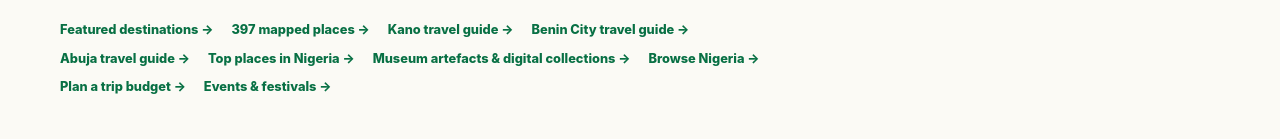
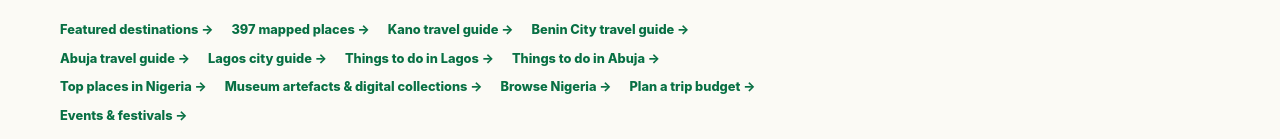
Before and after one commit to eghosa001/nigeria, a Next.js app: page /explore in a window 1280 px wide. Shown: the part 483-622 px from the top of the page. Built offline with nearby package versions, Linux system fonts and the light colour scheme; no server answers.

Commit message:
Surface high-intent city travel searches on Tour Nigeria

```diff
--- a/app/explore/page.tsx
+++ b/app/explore/page.tsx
@@ -113,6 +113,9 @@ export default function ExplorePage() {
             <Link href="/explore/kano">Kano travel guide</Link>
             <Link href="/explore/benin-city">Benin City travel guide</Link>
             <Link href="/explore/abuja">Abuja travel guide</Link>
+            <Link href="/explore/lagos">Lagos city guide</Link>
+            <Link href="/explore/things-to-do-lagos">Things to do in Lagos</Link>
+            <Link href="/explore/things-to-do-abuja">Things to do in Abuja</Link>
             <Link href="/explore/nigeria-landmarks-places-to-visit">Top places in Nigeria</Link>
             <Link href="/explore/nigerian-museum-collections-guide">Museum artefacts &amp; digital collections</Link>
             <a href="#browse-guides">Browse Nigeria</a>
```
